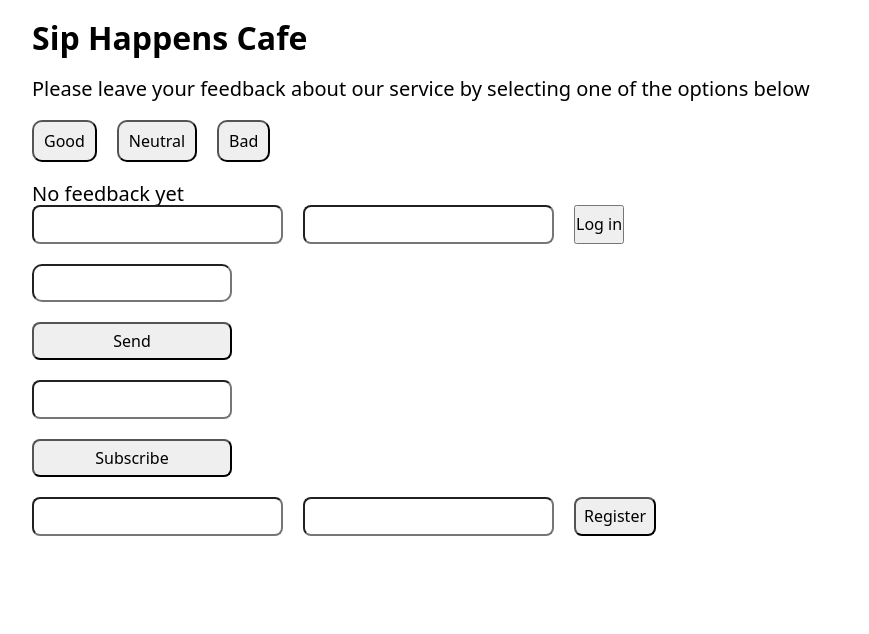
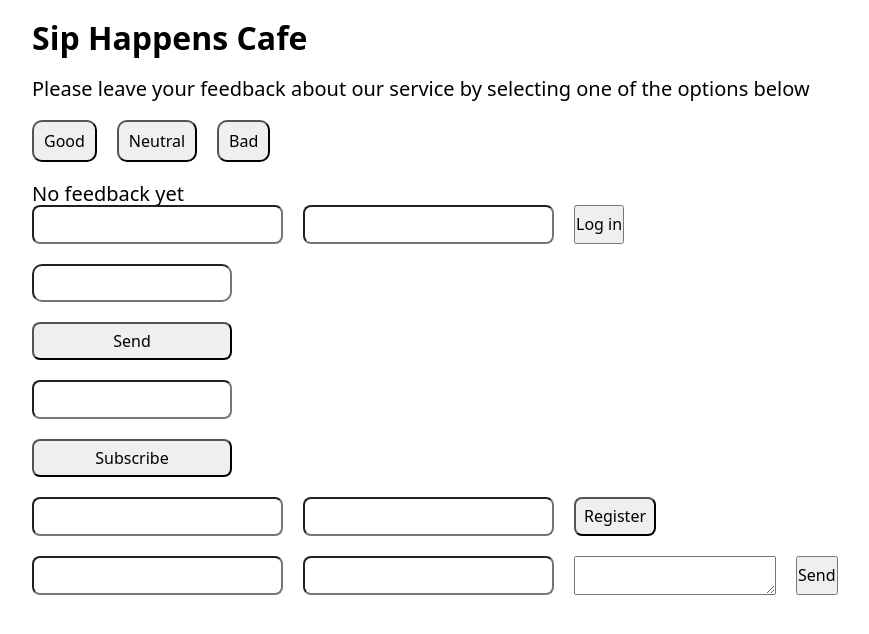
Before and after one commit to Developer-Mykhailo/test-3-react-project, a React (Vite) app: page / in a window 1280 px wide. Shown: the top 634 px of the page, without its empty margins (24-893 px from the left). Built offline with nearby package versions, Linux system fonts and the light colour scheme.

Commit message:
add feedback form

```diff
--- a/src/App.jsx
+++ b/src/App.jsx
@@ -8,6 +8,7 @@ import LoginForm from "./components/LoginForm/LoginForm";
 import SimpleForm from "./components/SimpleForm/SimpleForm";
 import EmailForm from "./components/EmailForm/EmailForm";
 import RegistrationForm from "./components/RegistrationForm/RegistrationForm";
+import FeedbackForm from "./components/FeedbackForm/FeedbackForm";
 
 function App() {
   // state
@@ -68,6 +69,7 @@ function App() {
       <SimpleForm />
       <EmailForm />
       <RegistrationForm />
+      <FeedbackForm />
     </Container>
   );
 }
--- /dev/null
+++ b/src/components/FeedbackForm/FeedbackForm.jsx
@@ -0,0 +1,45 @@
+import { useState } from "react";
+import s from "./FeedbackForm.module.css";
+
+const FeedbackForm = () => {
+  const [feedback, setFeedback] = useState({
+    name: "",
+    email: "",
+    message: "",
+  });
+
+  const { name, email, message } = feedback;
+
+  // handlers
+  const handleChange = (e) => {
+    const { name, value } = e.target;
+    setFeedback((prev) => ({ ...prev, [name]: value }));
+  };
+
+  const handleSubmit = (e) => {
+    e.preventDefault();
+    // console.log({
+    //   "Feedback from:": `${name}, ${email}`,
+    //   "Message:": message,
+    // });
+    console.log(`Feedback from: ${name} ( ${email} )`);
+    console.log(`Message: ${message}`);
+    setFeedback({ name: "", email: "", message: "" });
+  };
+
+  //JSX
+  return (
+    <form className={s.form} onSubmit={handleSubmit}>
+      <input type="text" name="name" value={name} onChange={handleChange} />
+      <input type="email" name="email" value={email} onChange={handleChange} />
+      <textarea
+        name="message"
+        value={message}
+        onChange={handleChange}
+      ></textarea>
+      <button type="submit">Send</button>
+    </form>
+  );
+};
+
+export default FeedbackForm;
--- /dev/null
+++ b/src/components/FeedbackForm/FeedbackForm.module.css
@@ -0,0 +1,11 @@
+.form {
+  display: flex;
+  gap: 20px;
+  margin-top: 20px;
+}
+
+.form input {
+  padding: 8px;
+  border-radius: 8px;
+  height: 39px;
+}
```
